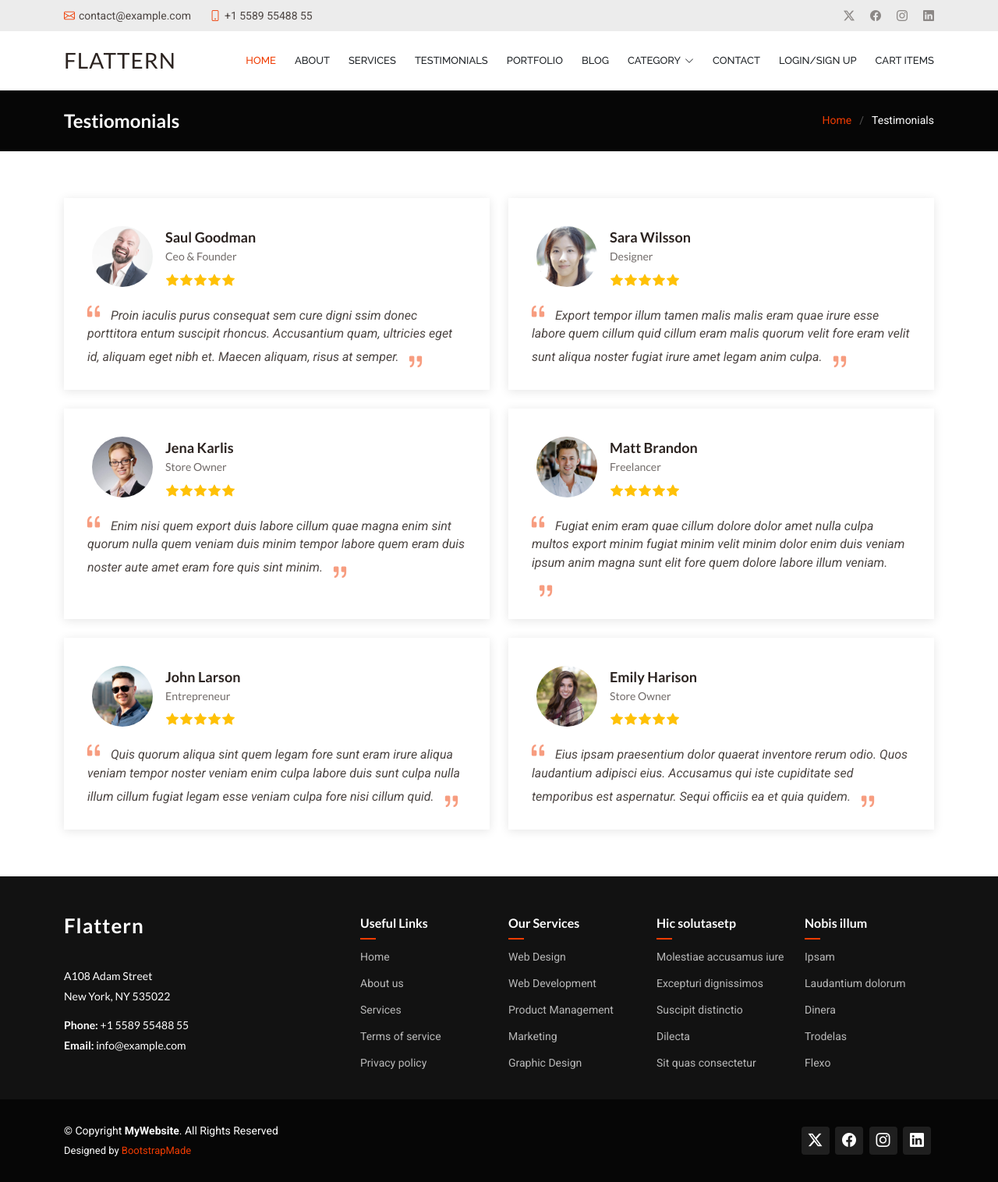
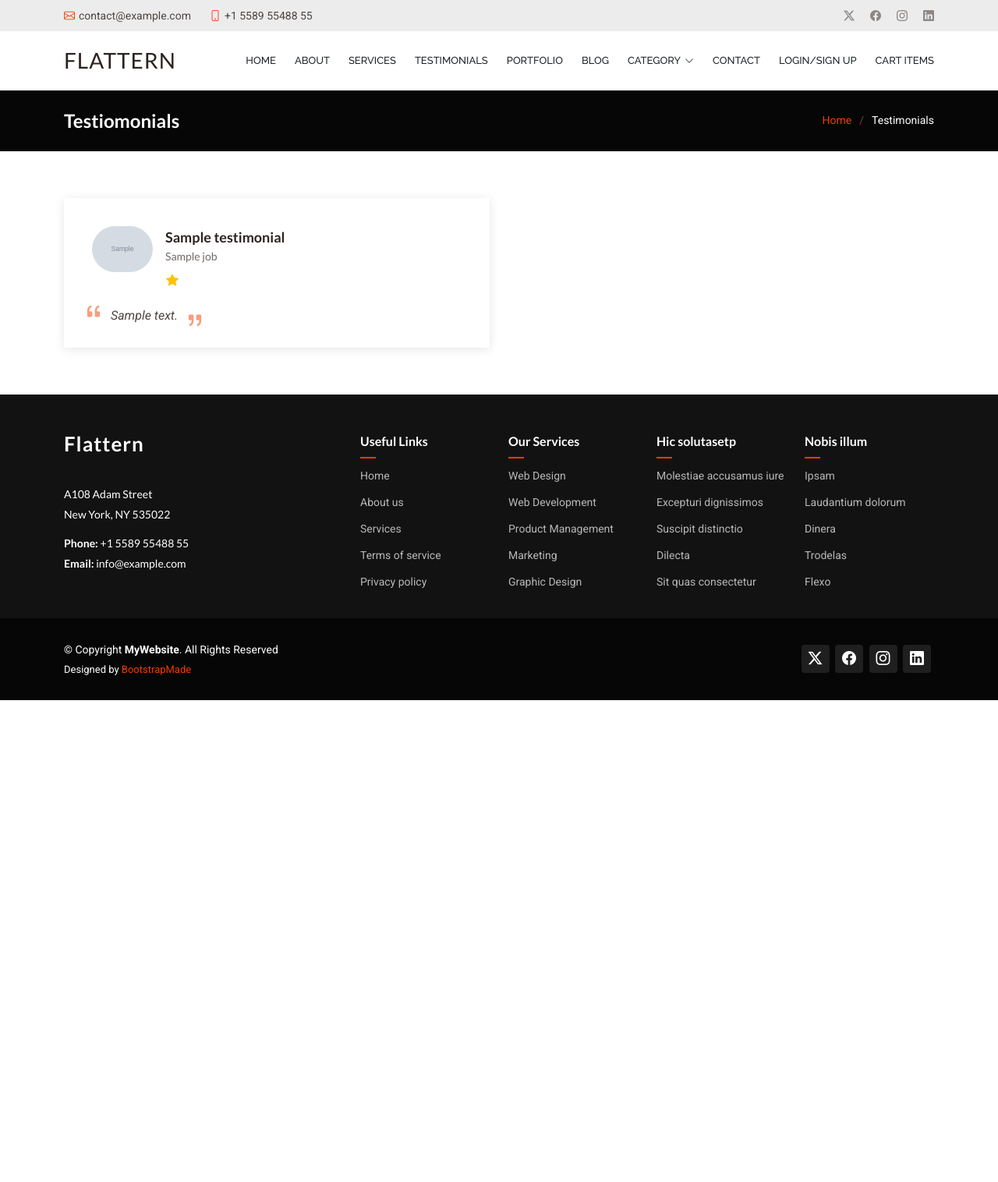
Before and after one commit to Ella56/DRF-Final-Project, a Django app: template template/root/testimonials.html in a window 1280 px wide. Shown: the whole page at 78% size. After the commit the page ends 898 px from the top, so only its background shows below. Run offline with Django 5.2, Linux system fonts and the light colour scheme; the template is opened without the code that fills it: most values are stand-ins (such as "Sample title", 1, 10 or a date in 2020); grey boxes marked "Sample" are stand-in pictures; some libraries are stand-ins or nearby versions.

Commit message:
testimonials - MVT

```diff
--- a/root/urls.py
+++ b/root/urls.py
@@ -6,5 +6,7 @@ app_name = 'home'
 urlpatterns = [
     path('',HomeView.as_view(),name='home'),
     path('about',AboutView.as_view(),name='about'),
+    path('testimonials',TestimonialView.as_view(),name='testimonials'),
+
 
 ]
--- a/template/base.html
+++ b/template/base.html
@@ -68,10 +68,10 @@
 
         <nav id="navmenu" class="navmenu">
           <ul>
-            <li><a href= {% url 'home:home' %} class="active">Home<br></a></li>
+            <li><a href={% url 'home:home' %}>Home<br></a></li>
             <li><a href={% url 'home:about' %}>About</a></li>
             <li><a href={% url 'service:service' %}>Services</a></li>
-            <li><a href={}>Testimonials</a></li>
+            <li><a href={% url 'home:testimonials' %}>Testimonials</a></li>
             <li><a href={}>Portfolio</a></li>
             <li><a href={}>Blog</a></li>
             <li class="dropdown"><a href="#"><span>Category</span> <i class="bi bi-chevron-down toggle-dropdown"></i></a>
--- a/template/root/testimonials.html
+++ b/template/root/testimonials.html
@@ -24,109 +24,52 @@
       <div class="container">
 
         <div class="row gy-4">
-
+          {% for testimonial in testimonials %}
           <div class="col-lg-6" data-aos="fade-up" data-aos-delay="100">
             <div class="testimonial-item">
-              <img src="assets/img/testimonials/testimonials-1.jpg" class="testimonial-img" alt="">
-              <h3>Saul Goodman</h3>
-              <h4>Ceo &amp; Founder</h4>
+              <img src="{{testimonial.image.url}}" class="testimonial-img" alt="">
+              <h3>{{testimonial.name}}</h3>
+              <h4>{{testimonial.job}}</h4>
               <div class="stars">
-                <i class="bi bi-star-fill"></i><i class="bi bi-star-fill"></i><i class="bi bi-star-fill"></i><i class="bi bi-star-fill"></i><i class="bi bi-star-fill"></i>
+                {% for star in testimonial.stars_count %}
+                <i class="bi bi-star-fill"></i>
+                {% endfor %}
               </div>
               <p>
                 <i class="bi bi-quote quote-icon-left"></i>
-                <span>Proin iaculis purus consequat sem cure digni ssim donec porttitora entum suscipit rhoncus. Accusantium quam, ultricies eget id, aliquam eget nibh et. Maecen aliquam, risus at semper.</span>
+                <span>{{testimonial.content}}</span>
                 <i class="bi bi-quote quote-icon-right"></i>
               </p>
             </div>
           </div><!-- End testimonial item -->
+          {% endfor %}
 
-          <div class="col-lg-6" data-aos="fade-up" data-aos-delay="200">
-            <div class="testimonial-item">
-              <img src="assets/img/testimonials/testimonials-2.jpg" class="testimonial-img" alt="">
-              <h3>Sara Wilsson</h3>
-              <h4>Designer</h4>
-              <div class="stars">
-                <i class="bi bi-star-fill"></i><i class="bi bi-star-fill"></i><i class="bi bi-star-fill"></i><i class="bi bi-star-fill"></i><i class="bi bi-star-fill"></i>
-              </div>
-              <p>
-                <i class="bi bi-quote quote-icon-left"></i>
-                <span>Export tempor illum tamen malis malis eram quae irure esse labore quem cillum quid cillum eram malis quorum velit fore eram velit sunt aliqua noster fugiat irure amet legam anim culpa.</span>
-                <i class="bi bi-quote quote-icon-right"></i>
-              </p>
-            </div>
-          </div><!-- End testimonial item -->
-
-          <div class="col-lg-6" data-aos="fade-up" data-aos-delay="300">
-            <div class="testimonial-item">
-              <img src="assets/img/testimonials/testimonials-3.jpg" class="testimonial-img" alt="">
-              <h3>Jena Karlis</h3>
-              <h4>Store Owner</h4>
-              <div class="stars">
-                <i class="bi bi-star-fill"></i><i class="bi bi-star-fill"></i><i class="bi bi-star-fill"></i><i class="bi bi-star-fill"></i><i class="bi bi-star-fill"></i>
-              </div>
-              <p>
-                <i class="bi bi-quote quote-icon-left"></i>
-                <span>Enim nisi quem export duis labore cillum quae magna enim sint quorum nulla quem veniam duis minim tempor labore quem eram duis noster aute amet eram fore quis sint minim.</span>
-                <i class="bi bi-quote quote-icon-right"></i>
-              </p>
-            </div>
-          </div><!-- End testimonial item -->
-
-          <div class="col-lg-6" data-aos="fade-up" data-aos-delay="400">
-            <div class="testimonial-item">
-              <img src="assets/img/testimonials/testimonials-4.jpg" class="testimonial-img" alt="">
-              <h3>Matt Brandon</h3>
-              <h4>Freelancer</h4>
-              <div class="stars">
-                <i class="bi bi-star-fill"></i><i class="bi bi-star-fill"></i><i class="bi bi-star-fill"></i><i class="bi bi-star-fill"></i><i class="bi bi-star-fill"></i>
-              </div>
-              <p>
-                <i class="bi bi-quote quote-icon-left"></i>
-                <span>Fugiat enim eram quae cillum dolore dolor amet nulla culpa multos export minim fugiat minim velit minim dolor enim duis veniam ipsum anim magna sunt elit fore quem dolore labore illum veniam.</span>
-                <i class="bi bi-quote quote-icon-right"></i>
-              </p>
-            </div>
-          </div><!-- End testimonial item -->
-
-          <div class="col-lg-6" data-aos="fade-up" data-aos-delay="500">
-            <div class="testimonial-item">
-              <img src="assets/img/testimonials/testimonials-5.jpg" class="testimonial-img" alt="">
-              <h3>John Larson</h3>
-              <h4>Entrepreneur</h4>
-              <div class="stars">
-                <i class="bi bi-star-fill"></i><i class="bi bi-star-fill"></i><i class="bi bi-star-fill"></i><i class="bi bi-star-fill"></i><i class="bi bi-star-fill"></i>
-              </div>
-              <p>
-                <i class="bi bi-quote quote-icon-left"></i>
-                <span>Quis quorum aliqua sint quem legam fore sunt eram irure aliqua veniam tempor noster veniam enim culpa labore duis sunt culpa nulla illum cillum fugiat legam esse veniam culpa fore nisi cillum quid.</span>
-                <i class="bi bi-quote quote-icon-right"></i>
-              </p>
-            </div>
-          </div><!-- End testimonial item -->
-
-          <div class="col-lg-6" data-aos="fade-up" data-aos-delay="600">
-            <div class="testimonial-item">
-              <img src="assets/img/testimonials/testimonials-6.jpg" class="testimonial-img" alt="">
-              <h3>Emily Harison</h3>
-              <h4>Store Owner</h4>
-              <div class="stars">
-                <i class="bi bi-star-fill"></i><i class="bi bi-star-fill"></i><i class="bi bi-star-fill"></i><i class="bi bi-star-fill"></i><i class="bi bi-star-fill"></i>
-              </div>
-              <p>
-                <i class="bi bi-quote quote-icon-left"></i>
-                <span>Eius ipsam praesentium dolor quaerat inventore rerum odio. Quos laudantium adipisci eius. Accusamus qui iste cupiditate sed temporibus est aspernatur. Sequi officiis ea et quia quidem.</span>
-                <i class="bi bi-quote quote-icon-right"></i>
-              </p>
-            </div>
-          </div><!-- End testimonial item -->
 
         </div>
 
       </div>
 
     </section><!-- /Testimonials Section -->
-
+    {% if page_obj.has_next and page_obj.has_previous %}
+    <div class="container section-title">
+      <a href={% url 'home:testimonials' %}?page={{first}}><button>first page</button>
+      <a href={% url 'home:testimonials' %}?page={{testimonials.previous_page_number}}><button>prev pag</button>
+      <a href={% url 'home:testimonials' %}?page={{testimonials.next_page_number}}><button>next page</button>
+      <a href={% url 'home:testimonials' %}?page={{last}}><button>last page</button>
+    </div>
+    {% comment %} {% elif home.has_next %} {% endcomment %}
+    {% elif page_obj.has_next %}
+    <div class="container section-title">
+      <a href={% url 'home:testimonials' %}?page={{page_obj.next_page_number}}><button>next page</button>
+      <a href={% url 'home:testimonials' %}?page={{last}}><button>last page</button>
+    </div>
+    {% comment %} {% elif home.has_previous %} {% endcomment %}
+    {% elif page_obj.has_previous %}
+    <div class="container section-title">
+      <a href={% url 'home:testimonials' %}?page={{first}}><button>first page</button>
+      <a href={% url 'home:testimonials' %}?page={{page_obj.previous_page_number}}><button>prev page</button>
+    </div>
+    {% endif %}
   </main>
 
 {% endblock 'content' %}
```
Also changed, not shown: root/views.py (+22 -4 lines).
